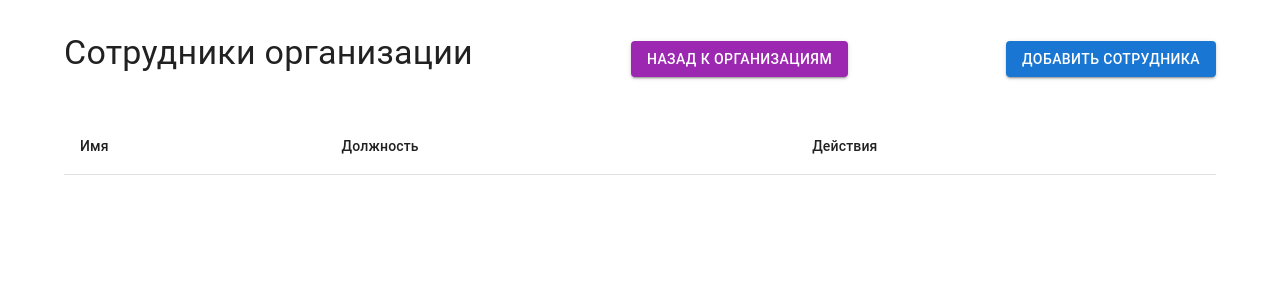
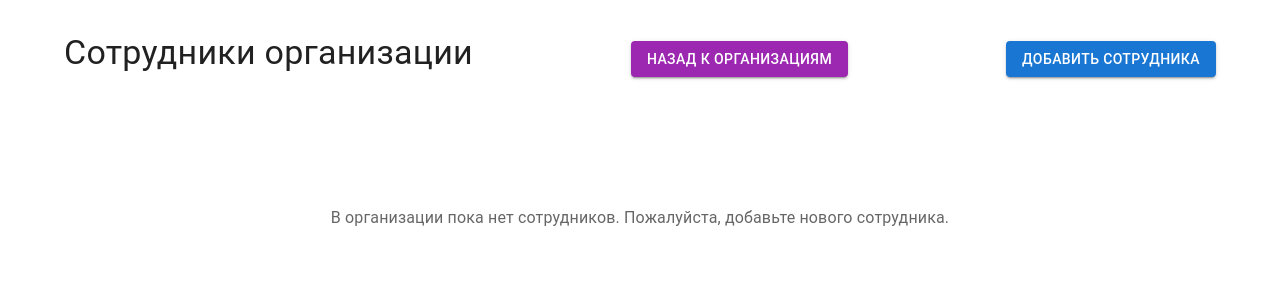
Before and after one commit to nikolai-shabalin/sber-cpm-testing, a React (Vite) app: page /organizations/1/employees in a window 1280 px wide. Shown: the top 300 px of the page. Built offline with nearby package versions, Linux system fonts and the light colour scheme.

Commit message:
Adds text if there is no data

```diff
--- a/src/pages/EmployeesList/index.tsx
+++ b/src/pages/EmployeesList/index.tsx
@@ -105,6 +105,14 @@ export const EmployeesList: FunctionComponent = () => {
           Добавить сотрудника
         </Button>
       </Box>
+
+      {employees.length === 0 ? (
+        <Box display="flex" justifyContent="center" alignItems="center" height="200px">
+          <Typography color="textSecondary">
+            В организации пока нет сотрудников. Пожалуйста, добавьте нового сотрудника.
+          </Typography>
+        </Box>
+      ) : (
         <Table>
           <TableHead>
             <TableRow>
@@ -128,6 +136,7 @@ export const EmployeesList: FunctionComponent = () => {
             ))}
           </TableBody>
         </Table>
+      )}
 
       <ConfirmDialog
         open={isConfirmOpen}
--- a/src/pages/OrganizationsList/index.tsx
+++ b/src/pages/OrganizationsList/index.tsx
@@ -74,6 +74,13 @@ export const OrganizationsList: React.FC = () => {
           Добавить организацию
         </Button>
       </Box>
+      {organizations.length === 0 ? (
+        <Box display="flex" justifyContent="center" alignItems="center" height="200px">
+          <Typography color="textSecondary">
+            Нет доступных организаций. Пожалуйста, добавьте новую организацию.
+          </Typography>
+        </Box>
+      ) : (
       <Table>
         <TableHead>
           <TableRow>
@@ -83,6 +90,7 @@ export const OrganizationsList: React.FC = () => {
           </TableRow>
         </TableHead>
         <TableBody>
+          { organizations.length === 0 && <Typography>Нет организаций</Typography> }
           {organizations.map((org) => (
             <TableRow key={org.id}>
               <TableCell>{org.name}</TableCell>
@@ -100,6 +108,7 @@ export const OrganizationsList: React.FC = () => {
           ))}
         </TableBody>
       </Table>
+      )}
 
       <ConfirmDialog
         open={isConfirmOpen}
```
Lines whose indentation alone changed are shown as unchanged.
